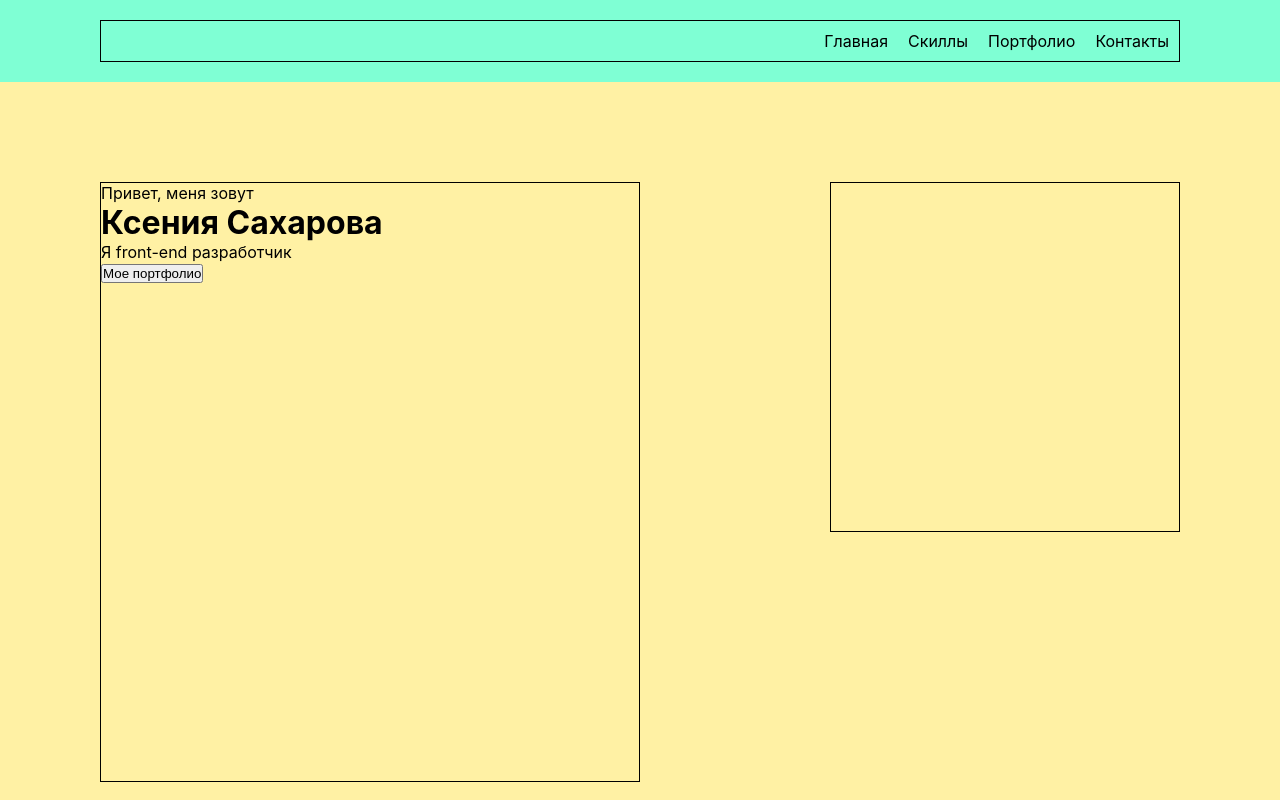
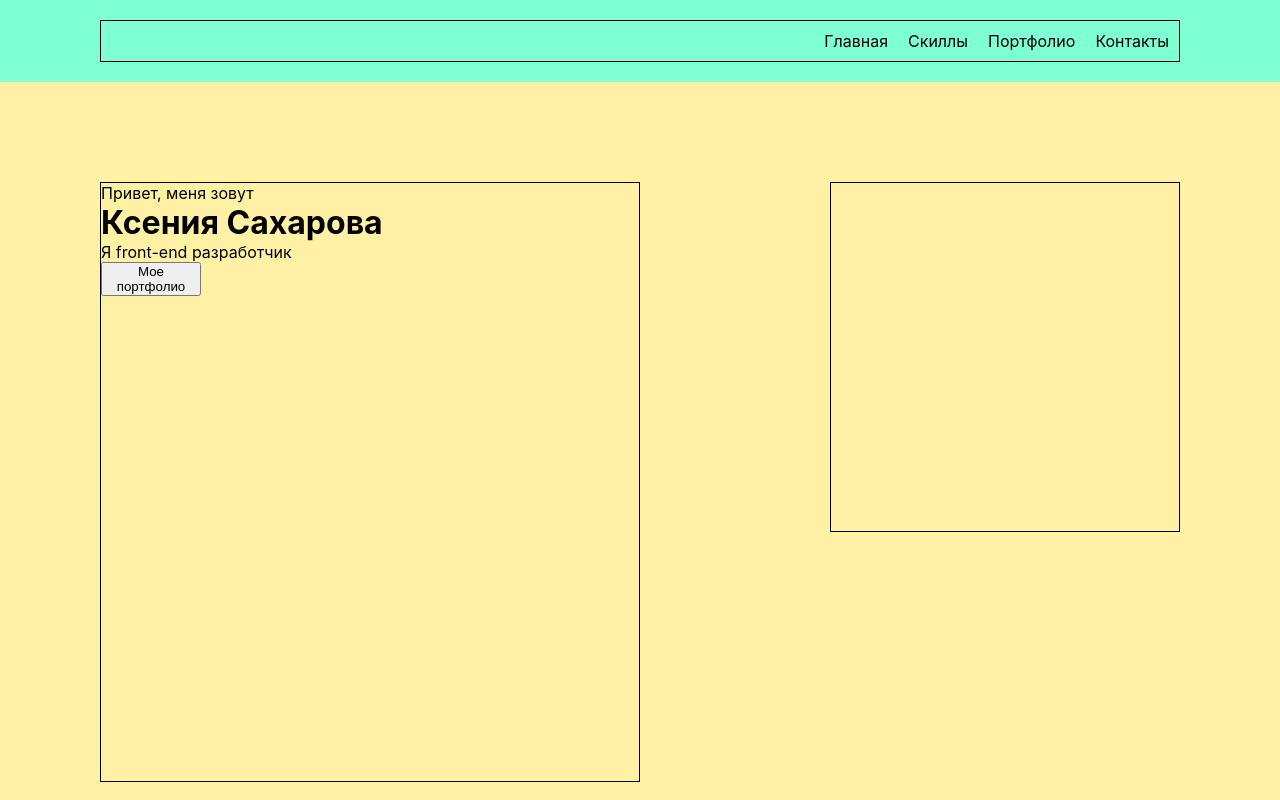
Before and after one commit to SakharovaKsu/Portfolio, a React (Create React App) app: page / in a window 1280 px wide. Shown: the top 800 px of the page. Built offline with nearby package versions, Linux system fonts and the light colour scheme.

Commit message:
Вынесла кнопку отдельным компонентом

```diff
--- a/src/Components/Contacts/Form.module.css
+++ b/src/Components/Contacts/Form.module.css
@@ -13,8 +13,7 @@
     }
 }
 
-.button {
-    cursor: pointer;
+button {
     margin: 0 auto;
     max-width: 100px;
 }
--- a/src/Components/Contacts/Form.tsx
+++ b/src/Components/Contacts/Form.tsx
@@ -1,6 +1,7 @@
 import React from 'react';
 import s from './Form.module.css';
 import Input from './Input';
+import Button from '../Elements/Button';
 
 const Form = () => {
     return (
@@ -8,7 +9,7 @@ const Form = () => {
             <Input type={'text'} name={'name'} placeholder={'Имя'}/>
             <Input type={'tel'} name={'tel'} placeholder={'Телефон'}/>
             <textarea className={s.textarea} cols={40} rows={5} placeholder={'Ваше сообщение'}/>
-            <button className={s.button}>Отправить</button>
+            <Button title={'Отправить'}/>
         </form>
     );
 };
--- /dev/null
+++ b/src/Components/Elements/Button.module.css
@@ -0,0 +1,3 @@
+.button {
+    cursor: pointer;
+}
--- /dev/null
+++ b/src/Components/Elements/Button.tsx
@@ -0,0 +1,16 @@
+import React, {FC} from 'react';
+import s from './Button.module.css'
+
+type ButtonType = {
+    title: string
+}
+
+const Button:FC<ButtonType> = ({title}) => {
+    return (
+        <button className={s.button}>
+            {title}
+        </button>
+    );
+};
+
+export default Button;
--- a/src/Components/Hiring/Hiring.module.css
+++ b/src/Components/Hiring/Hiring.module.css
@@ -14,7 +14,3 @@
 
 .title {
 }
-
-.button {
-    cursor: pointer;
-}
--- a/src/Components/Hiring/Hiring.tsx
+++ b/src/Components/Hiring/Hiring.tsx
@@ -1,11 +1,12 @@
 import React from 'react';
 import s from './Hiring.module.css'
+import Button from '../Elements/Button';
 
 const Hiring = () => {
     return (
         <div className={s.hiring}>
             <h2 className={s.title}>Рассматриваю варианты удаленной работы</h2>
-            <button className={s.button}>Нанять меня</button>
+            <Button title={'Нанять меня'}/>
         </div>
     );
 };
--- a/src/Components/Main/Main.module.css
+++ b/src/Components/Main/Main.module.css
@@ -32,7 +32,3 @@
     height: 350px;
     border: 1px solid #000;
 }
-
-.button {
-    cursor: pointer;
-}
--- a/src/Components/Main/Main.tsx
+++ b/src/Components/Main/Main.tsx
@@ -1,5 +1,6 @@
 import React from 'react';
 import s from './Main.module.css'
+import Button from '../Elements/Button';
 
 const Main = () => {
     return (
@@ -8,7 +9,7 @@ const Main = () => {
                 <span>Привет, меня зовут</span>
                 <h1 className={s.title}>Ксения Сахарова</h1>
                 <p className={s.text}>Я front-end разработчик</p>
-                <button className={s.button}>Мое портфолио</button>
+                <Button title={'Мое портфолио'}/>
             </div>
             <div className={s.photo}></div>
         </div>
```
